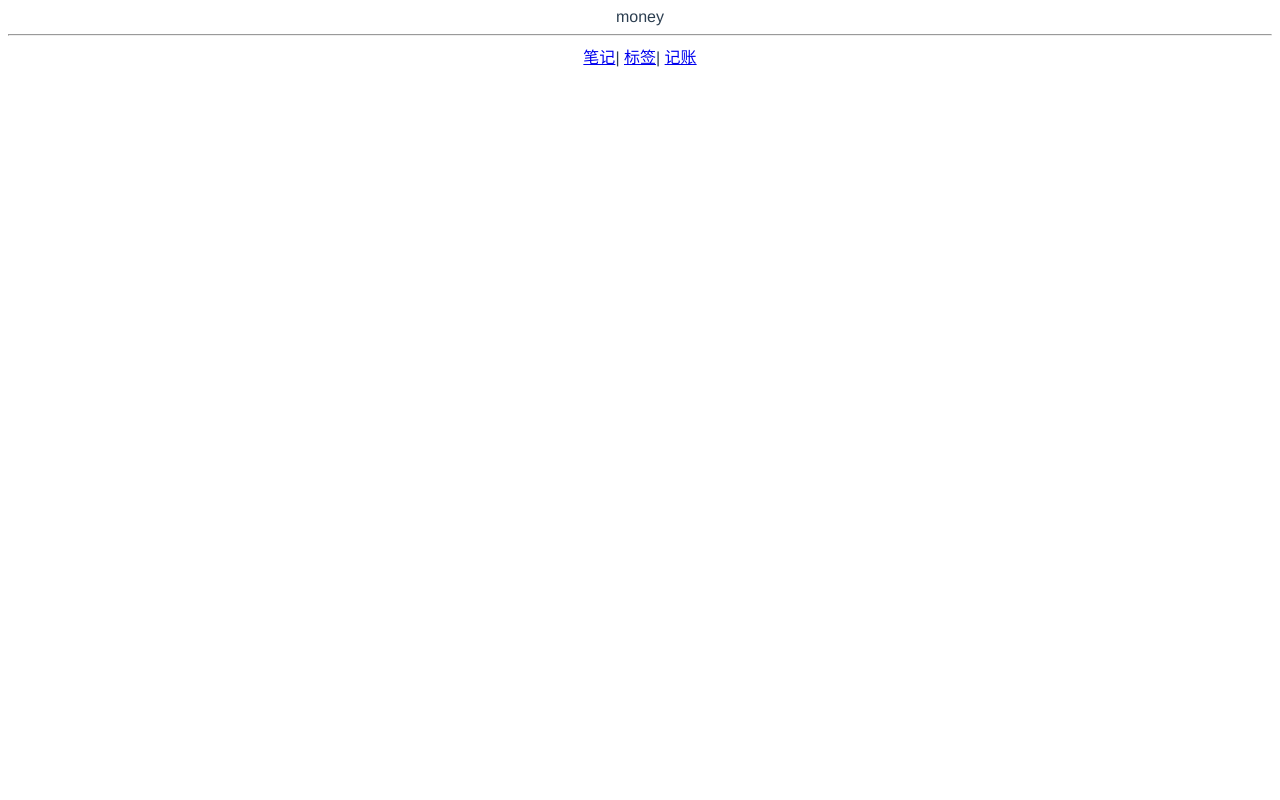
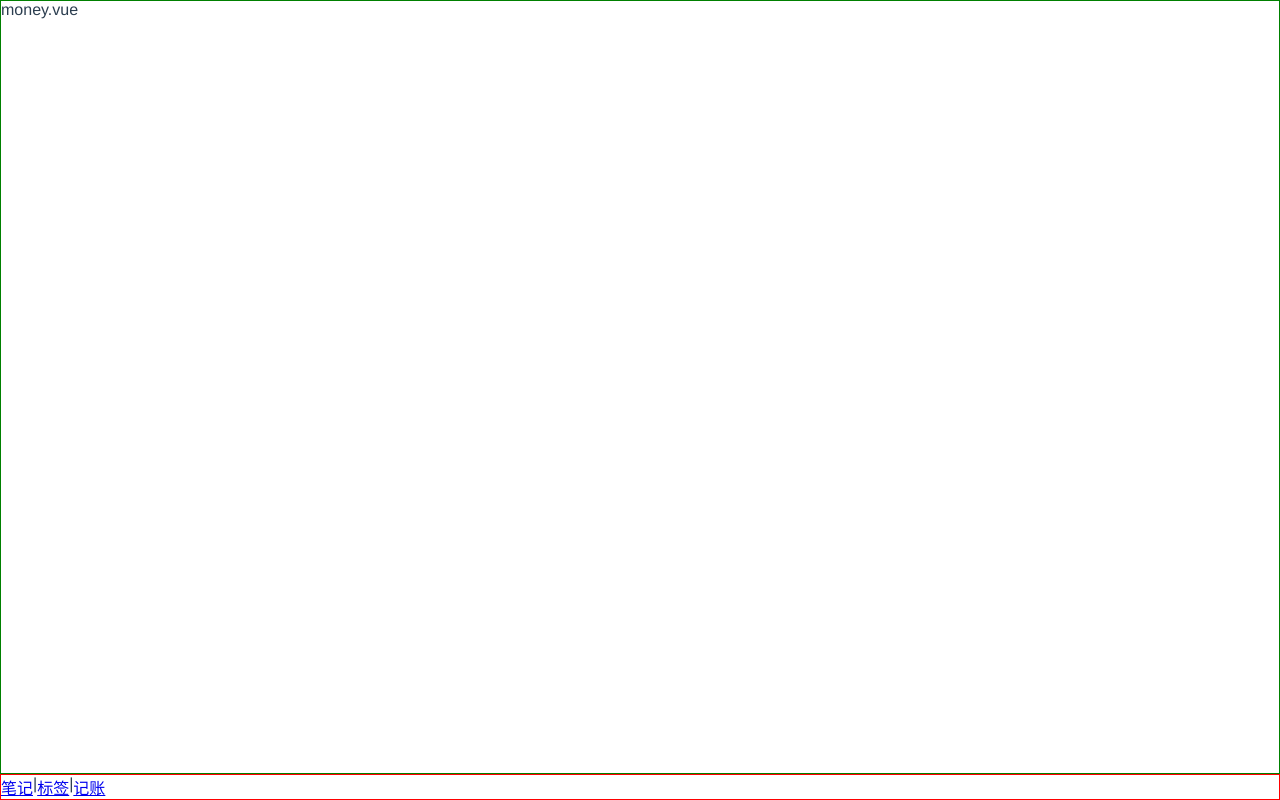
Before and after one commit to changyulong1/Bookkeeping-demo, a Vue app: page /#/money in a window 1280 px wide. Built offline with nearby package versions, Linux system fonts and the light colour scheme.

Commit message:
初级样式

```diff
--- a/src/App.vue
+++ b/src/App.vue
@@ -1,22 +1,23 @@
 <template>
   <div id="app">
     <router-view></router-view>
-    <hr>
-    <router-link to="/money">笔记</router-link>|
-    <router-link to="/labels">标签</router-link>|
-    <router-link to="/statistics">记账</router-link>
   </div>
 </template>
 
 <style lang="scss">
+body{
+  margin: 0;
+  padding: 0;
+  box-sizing:border-box;
+}
 
 #app {
   font-family: Avenir, Helvetica, Arial, sans-serif;
   -webkit-font-smoothing: antialiased;
   -moz-osx-font-smoothing: grayscale;
-  text-align: center;
   color: #2c3e50;
 }
+
 
 #nav {
   padding: 30px;
--- /dev/null
+++ b/src/components/Nav.vue
@@ -0,0 +1,21 @@
+<template>
+  <div class="nav">
+    <router-link to="/money">笔记</router-link>|
+    <router-link to="/labels">标签</router-link>|
+    <router-link to="/statistics">记账</router-link>
+  </div>
+</template>
+
+<script>
+export default {
+  name: "NAV"
+}
+</script>
+
+<style lang="scss" scoped>
+  .nav{
+    border: 1px solid red;
+    display: flex;
+  }
+
+</style>
--- a/src/main.ts
+++ b/src/main.ts
@@ -3,8 +3,10 @@ import App from './App.vue'
 import './registerServiceWorker'
 import router from './router'
 import store from './store'
+import Nav from "@/components/Nav.vue";
 
 Vue.config.productionTip = false
+Vue.component("Nav",Nav)
 
 new Vue({
   router,
--- a/src/router/index.ts
+++ b/src/router/index.ts
@@ -3,6 +3,7 @@ import VueRouter, { RouteConfig } from 'vue-router'
 import Money from '@/views/money.vue'
 import Labels from '@/views/labels.vue'
 import Statistics from '@/views/statistics.vue'
+import onFile from '@/views/noFile.vue'
 
 
 Vue.use(VueRouter)
@@ -24,6 +25,10 @@ const routes: Array<RouteConfig> = [
   {
     path:"/statistics",
     component:Statistics
+  },
+  {
+    path:"*",
+    component: onFile
   }
 ]
 
--- a/src/views/labels.vue
+++ b/src/views/labels.vue
@@ -1,13 +1,16 @@
 <template>
-  <div>labels</div>
+  <div>
+    labels.vue
+    <Nav/>
+  </div>
 </template>
 
 <script>
 export default {
-  name: "labels"
+  name: "labels",
 }
 </script>
 
-<style scoped>
+<style lang="scss" scoped>
 
 </style>
--- a/src/views/money.vue
+++ b/src/views/money.vue
@@ -1,13 +1,30 @@
 <template>
-  <div>money</div>
+  <div class="nav-wrap">
+    <div class="content">
+      money.vue
+    </div>
+    <Nav/>
+  </div>
+
 </template>
 
 <script>
 export default {
-  name: "money"
+  name: "money",
 }
 </script>
 
 <style scoped>
+  .nav-wrap{
+    display: flex;
+    flex-direction: column;
+    height: 100vh;
+  }
+  .content{
+    flex-grow: 1;
+    overflow: auto;
+    border: 1px solid green;
+  }
+
 
 </style>
--- /dev/null
+++ b/src/views/noFile.vue
@@ -0,0 +1,16 @@
+<template>
+  <div>
+    <div>页面不存在，请查看路径</div>
+    <router-link to="/money">首页</router-link>
+  </div>
+</template>
+
+<script>
+export default {
+  name: "noFile"
+}
+</script>
+
+<style scoped>
+
+</style>
--- a/src/views/statistics.vue
+++ b/src/views/statistics.vue
@@ -1,10 +1,14 @@
 <template>
-<div>statistics</div>
+<div>
+  statistics.vue
+  <Nav/>
+</div>
+
 </template>
 
 <script>
 export default {
-  name: "statistics"
+  name: "statistics",
 }
 </script>
 
```
